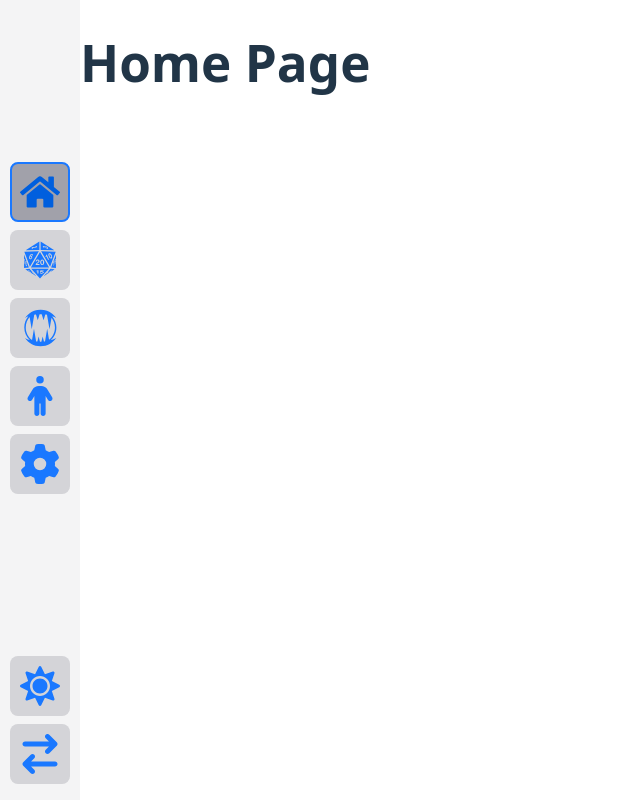
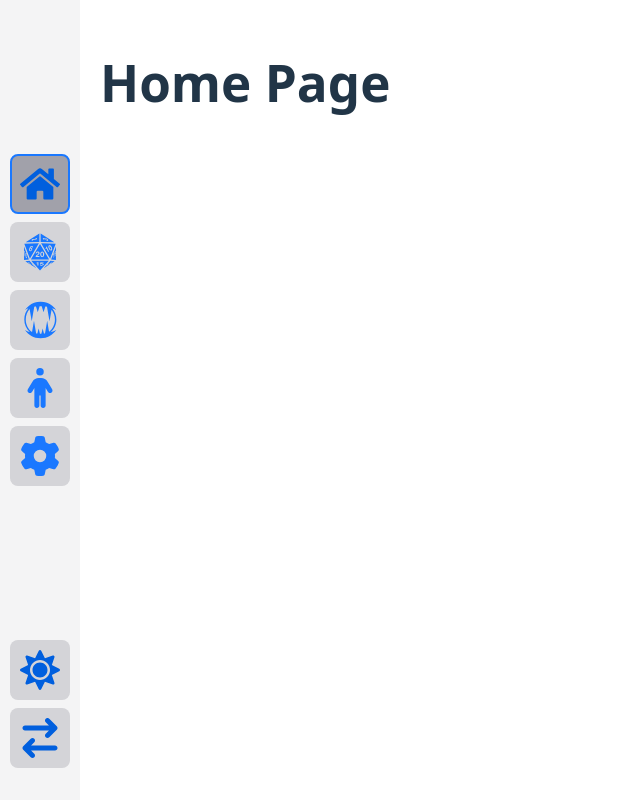
Before and after one commit to Ramleton/encounter-architect, a React (Vite) app in the folder frontend/: page / in a window 1280 px wide. Shown: the whole page, without its empty margins (0-640 px from the left). Built offline with nearby package versions, Linux system fonts and the light colour scheme.

Commit message:
✨Added routing to Navbar

```diff
--- a/frontend/src/components/Navbar/Navbar.tsx
+++ b/frontend/src/components/Navbar/Navbar.tsx
@@ -1,4 +1,4 @@
-import { useState } from 'react'
+import { Link, useRouterState } from '@tanstack/react-router'
 import { FaHome, FaMoon, FaSun } from 'react-icons/fa'
 import { FaArrowRightArrowLeft, FaGear, FaPerson } from 'react-icons/fa6'
 import { GiDiceTwentyFacesTwenty, GiFangsCircle } from 'react-icons/gi'
@@ -8,34 +8,28 @@ import classes from './Navbar.module.css'
 interface NavbarButtonProps {
 	label: string
 	icon: React.ReactNode
-	active: boolean
-	onClick: () => void
+	to: string
 }
 
-function NavbarButton({ label, icon, active, onClick }: NavbarButtonProps) {
+function NavbarButton({ label, icon, to }: NavbarButtonProps) {
 	const { themeMode, theme } = useTheme()
+	const route = useRouterState()
 
-	const handleClick = (event: React.KeyboardEvent | React.MouseEvent) => {
-		if ((event as React.KeyboardEvent).type === 'keydown' && (event as React.KeyboardEvent).key !== 'Enter') {
-			return
-		}
-		onClick()
-	}
+	const isActive = route.location.pathname === to
 
 	return (
 		<div className={classes.navbarButtonWrapper}>
-			<div
+			<Link
 				className={classes.navbarButton}
-				onClick={handleClick}
-				onKeyDown={handleClick}
 				role='button'
 				tabIndex={0}
+				to={to}
 				style={{
-					'--border': active ? `2px solid ${theme.colors.primary[6]}` : '2px solid transparent',
-					'--bg-color': active ? theme.colors.gray[4] : theme.colors.gray[3],
+					'--border': isActive ? `2px solid ${theme.colors.primary[6]}` : '2px solid transparent',
+					'--bg-color': isActive ? theme.colors.gray[4] : theme.colors.gray[3],
 					'--bg-color-hover': theme.colors.gray[4],
 
-					'--icon-color': active
+					'--icon-color': isActive
 						? themeMode === 'light'
 							? theme.colors.primary[7]
 							: theme.colors.primary[4]
@@ -49,7 +43,7 @@ function NavbarButton({ label, icon, active, onClick }: NavbarButtonProps) {
 				} as React.CSSProperties}
 			>
 				{icon}
-			</div>
+			</Link>
 
 			<span className={classes.tooltip}>{label}</span>
 		</div>
@@ -59,29 +53,33 @@ function NavbarButton({ label, icon, active, onClick }: NavbarButtonProps) {
 const navButtons = [
 	{
 		label: 'Home',
-		icon: <FaHome size={40} />
+		icon: <FaHome size={40} />,
+		to: '/'
 	},
 	{
 		label: 'Encounters',
-		icon: <GiDiceTwentyFacesTwenty size={40} />
+		icon: <GiDiceTwentyFacesTwenty size={40} />,
+		to: '/encounters'
 	},
 	{
 		label: 'Creatures',
-		icon: <GiFangsCircle size={40} />
+		icon: <GiFangsCircle size={40} />,
+		to: '/creatures'
 	},
 	{
 		label: 'Account',
-		icon: <FaPerson size={40} />
+		icon: <FaPerson size={40} />,
+		to: '/account'
 	},
 	{
 		label: 'Settings',
-		icon: <FaGear size={40} />
+		icon: <FaGear size={40} />,
+		to: '/settings'
 	}
 ]
 
 export default function Navbar() {
 	const { themeMode, theme, toggleTheme } = useTheme()
-	const [active, setActive] = useState<number>(0)
 
 	return (
 		<div
@@ -92,30 +90,69 @@ export default function Navbar() {
 		>
 			<div className={classes.navbarMain}>
 				{/* Main navigation items go here */}
-				{navButtons.map((button, index) => (
+				{navButtons.map(button => (
 					<NavbarButton
 						key={button.label}
 						label={button.label}
 						icon={button.icon}
-						active={active === index}
-						onClick={() => setActive(index)}
+						to={button.to}
 					/>
 				))}
 			</div>
 			<div className={classes.navbarBottom}>
 				{/* Non-navigation buttons go here */}
-				<NavbarButton
-					label='Toggle Theme'
-					icon={themeMode === 'light' ? <FaSun size={40} /> : <FaMoon size={40} />}
-					active={false}
-					onClick={toggleTheme}
-				/>
-				<NavbarButton
-					label='Switch Account'
-					icon={<FaArrowRightArrowLeft size={40} />}
-					active={false}
-					onClick={() => {}}
-				/>
+				<div className={classes.navbarBottom}>
+					{/* Toggle Theme – not a route */}
+					<div className={classes.navbarButtonWrapper}>
+						<div
+							className={classes.navbarButton}
+							onClick={toggleTheme}
+							onKeyDown={toggleTheme}
+							role='button'
+							tabIndex={0}
+							style={{
+								'--border': '2px solid transparent',
+								'--bg-color': theme.colors.gray[3],
+								'--bg-color-hover': theme.colors.gray[4],
+
+								'--icon-color': themeMode === 'light'
+									? theme.colors.primary[7]
+									: theme.colors.primary[5],
+
+								'--icon-color-hover': themeMode === 'light'
+									? theme.colors.primary[7]
+									: theme.colors.primary[5]
+							} as React.CSSProperties}
+						>
+							{themeMode === 'light'
+								? <FaSun size={40} />
+								: <FaMoon size={40} />}
+						</div>
+						<span className={classes.tooltip}>Toggle Theme</span>
+					</div>
+
+					<div className={classes.navbarButtonWrapper}>
+						<div
+							className={classes.navbarButton}
+							style={{
+								'--border': '2px solid transparent',
+								'--bg-color': theme.colors.gray[3],
+								'--bg-color-hover': theme.colors.gray[4],
+
+								'--icon-color': themeMode === 'light'
+									? theme.colors.primary[7]
+									: theme.colors.primary[5],
+
+								'--icon-color-hover': themeMode === 'light'
+									? theme.colors.primary[7]
+									: theme.colors.primary[5]
+							} as React.CSSProperties}
+						>
+							<FaArrowRightArrowLeft size={40} />
+						</div>
+						<span className={classes.tooltip}>Switch Account</span>
+					</div>
+				</div>
 			</div>
 		</div>
 	)
--- a/frontend/src/layouts/AppLayout/AppLayout.module.css
+++ b/frontend/src/layouts/AppLayout/AppLayout.module.css
@@ -4,3 +4,9 @@
 	height: 100vh;
 	width: 100vw;
 }
+
+.appLayoutContent {
+	flex-grow: 1;
+	padding: 20px;
+	overflow-y: auto;
+}
--- a/frontend/src/layouts/AppLayout/AppLayout.tsx
+++ b/frontend/src/layouts/AppLayout/AppLayout.tsx
@@ -6,7 +6,9 @@ export default function MainLayout() {
 	return (
 		<div className={classes.appLayoutContainer}>
 			<Navbar />
-			<Outlet />
+			<div className={classes.appLayoutContent}>
+				<Outlet />
+			</div>
 		</div>
 	)
 }
```
